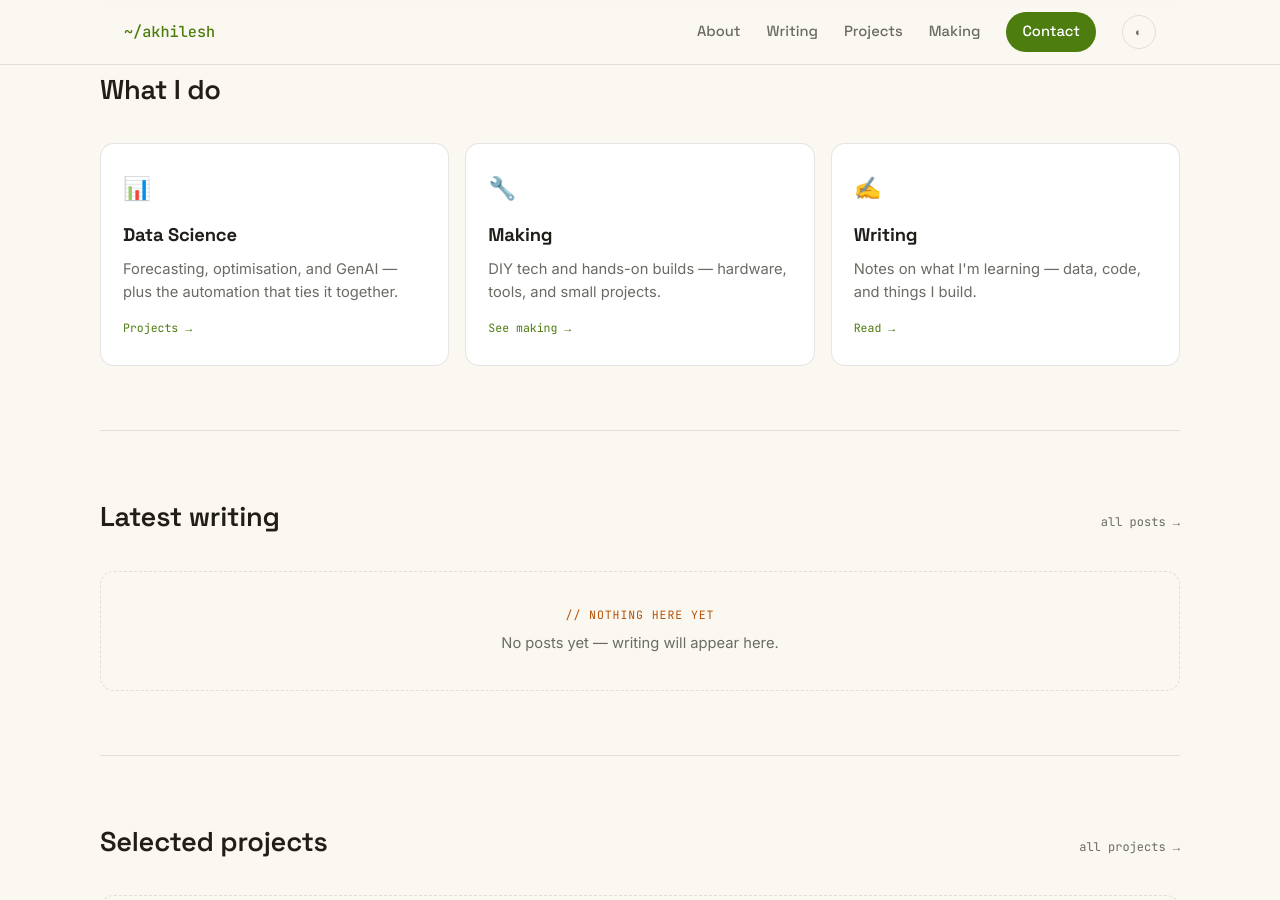
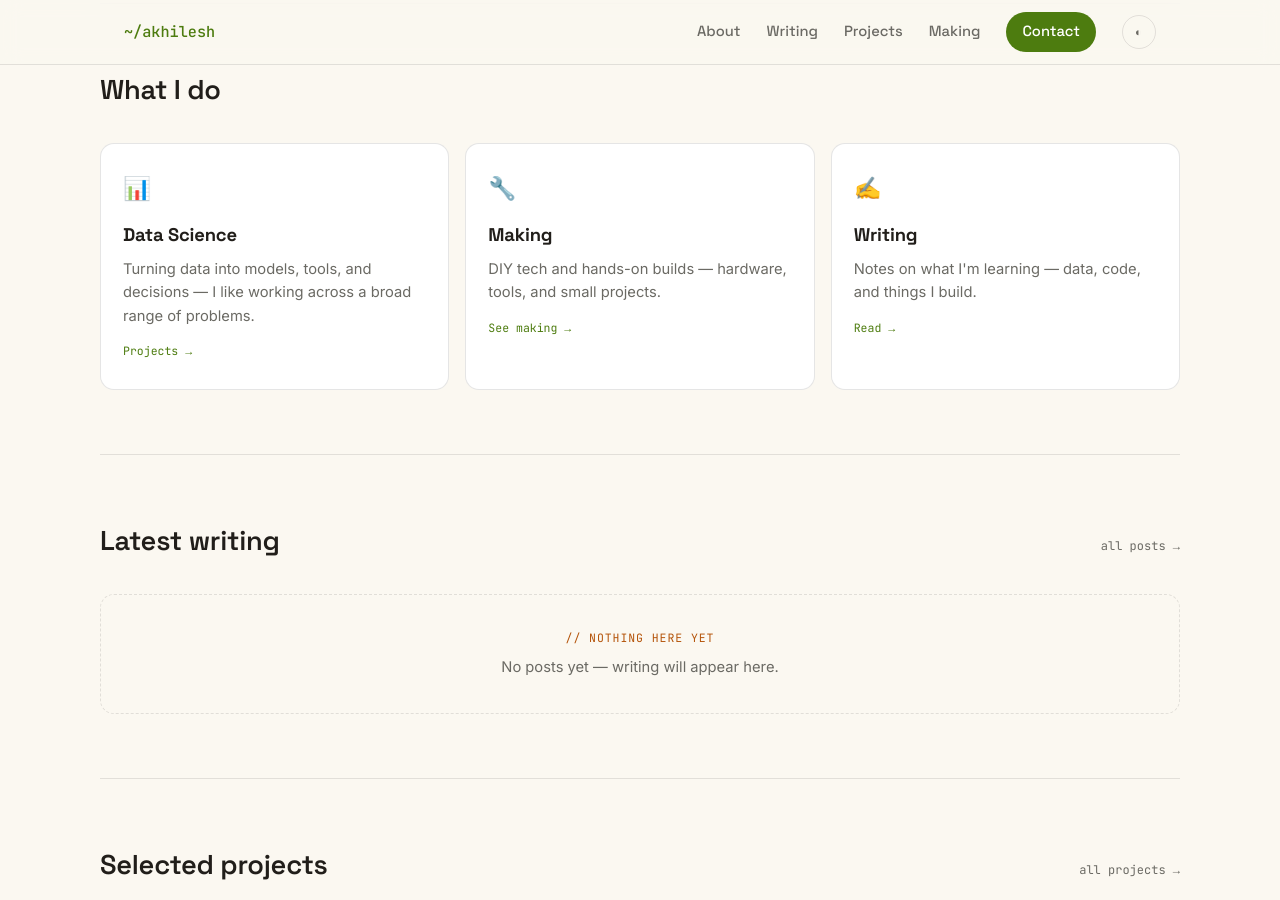
Before and after one commit to koulakhilesh/koulakhilesh.github.io, a Jekyll site: the page built from index.html, in a window 1280 px wide and 900 px high, scrolled down 637 px. Built offline with Jekyll 4.4.1, drawn with Linux system fonts in a browser that asks for light colours.

Commit message:
content: make Data Science facet broad and personal

```diff
--- a/_includes/facets.html
+++ b/_includes/facets.html
@@ -1,7 +1,7 @@
 <section class="wrap section">
   <div class="sec-head"><h2>What I do</h2></div>
   <div class="facets">
-    <a class="facet" href="{{ '/projects/' | relative_url }}"><div class="ic">📊</div><h3>Data Science</h3><p>Forecasting, optimisation, and GenAI — plus the automation that ties it together.</p><span class="lk">Projects →</span></a>
+    <a class="facet" href="{{ '/projects/' | relative_url }}"><div class="ic">📊</div><h3>Data Science</h3><p>Turning data into models, tools, and decisions — I like working across a broad range of problems.</p><span class="lk">Projects →</span></a>
     <a class="facet" href="{{ '/making/' | relative_url }}"><div class="ic">🔧</div><h3>Making</h3><p>DIY tech and hands-on builds — hardware, tools, and small projects.</p><span class="lk">See making →</span></a>
     <a class="facet" href="{{ '/writing/' | relative_url }}"><div class="ic">✍️</div><h3>Writing</h3><p>Notes on what I'm learning — data, code, and things I build.</p><span class="lk">Read →</span></a>
   </div>
```
